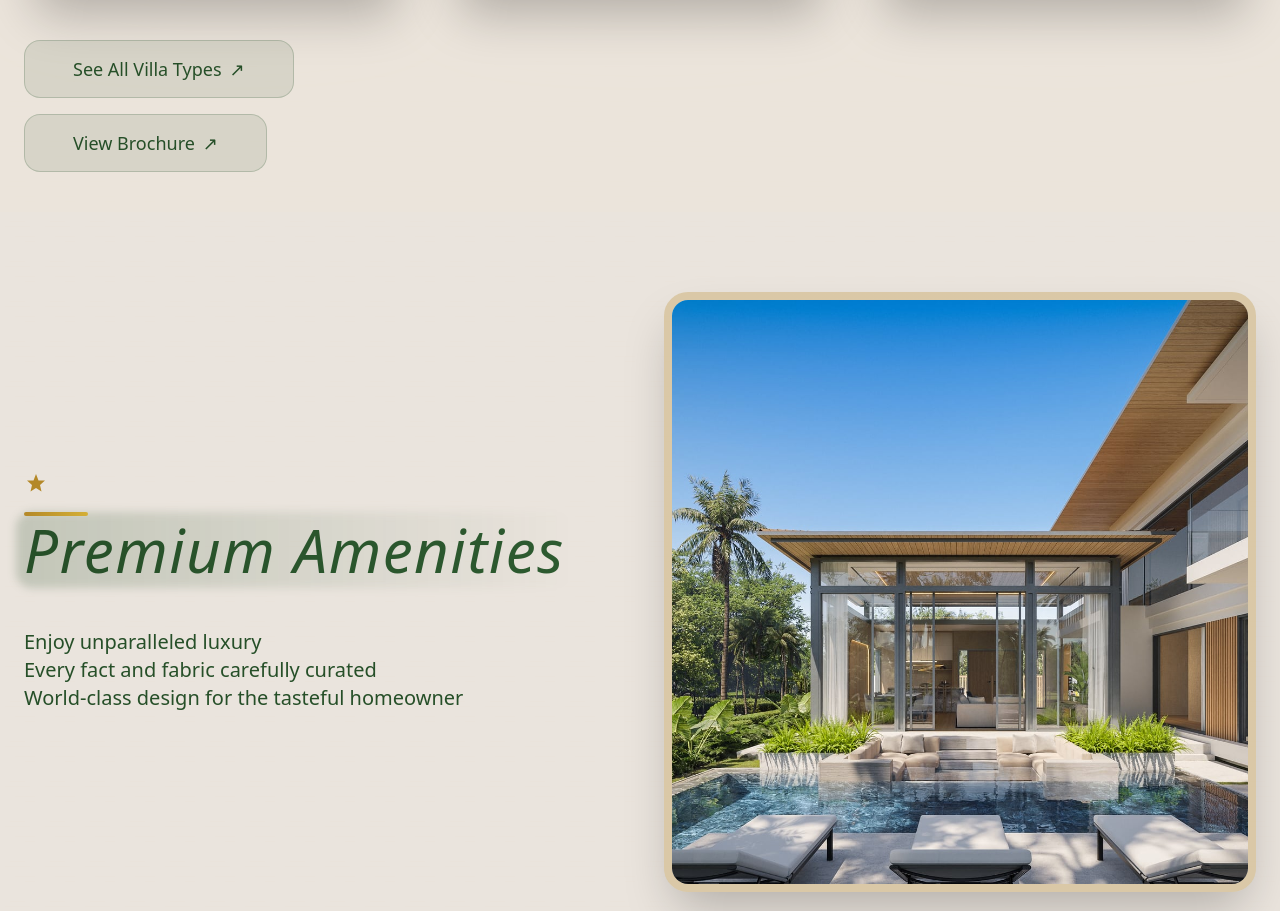
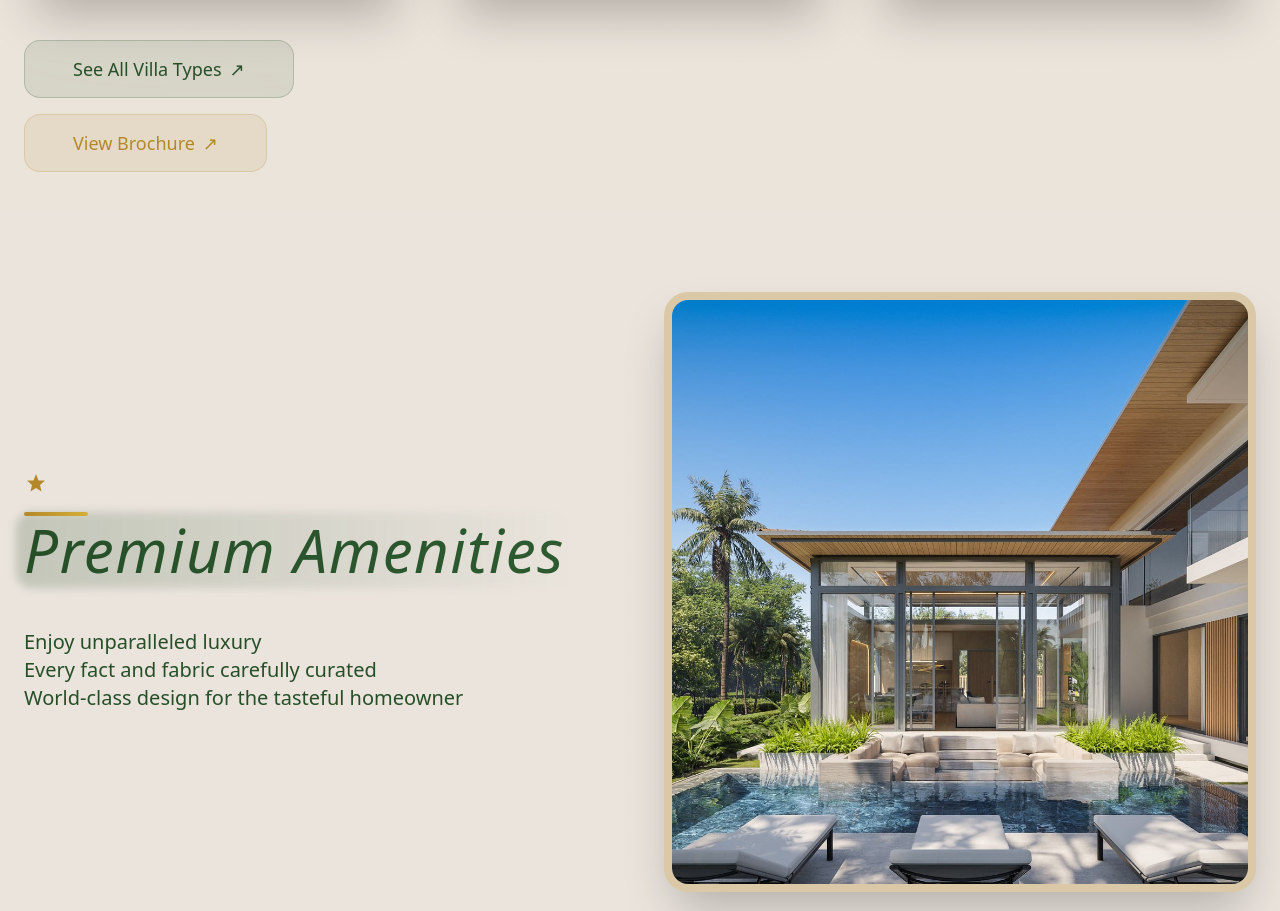
Before and after one commit to Marnfah-Pool-Villas/truffle-clone-v398, a Next.js app in the folder truffle-clone/: page / in a window 1280 px wide. Shown: the part 1668-2579 px from the top of the page. Built offline with nearby package versions, Linux system fonts and the light colour scheme; a web font is replaced by a local one.

Commit message:
Restore gold styling for brochure button
cgen-d6200921eb4945ba8707377f5c9323d2

```diff
--- a/truffle-clone/src/components/BrochureButton.tsx
+++ b/truffle-clone/src/components/BrochureButton.tsx
@@ -21,7 +21,7 @@ export default function BrochureButton({ children, className }: BrochureButtonPr
       type="button"
       onClick={handleClick}
       className={clsx(
-        'inline-flex items-center justify-center px-10 md:px-12 py-3 md:py-3.5 rounded-2xl bg-[#264f28]/10 text-[#264f28] border border-[#264f28]/20 transition-all duration-300 whitespace-nowrap hover:bg-[#264f28]/20 hover:border-[#264f28]/40 hover:scale-105 text-base md:text-lg font-normal focus:outline-none focus-visible:ring-2 focus-visible:ring-[#264f28]/40 focus-visible:ring-offset-2 focus-visible:ring-offset-transparent',
+        'inline-flex items-center justify-center px-10 md:px-12 py-3 md:py-3.5 rounded-2xl bg-[#b48828]/10 text-[#b48828] border border-[#b48828]/20 transition-all duration-300 whitespace-nowrap hover:bg-[#b48828]/20 hover:border-[#b48828]/40 hover:scale-105 text-base md:text-lg font-normal focus:outline-none focus-visible:ring-2 focus-visible:ring-[#b48828]/40 focus-visible:ring-offset-2 focus-visible:ring-offset-transparent',
         className
       )}
     >
```
